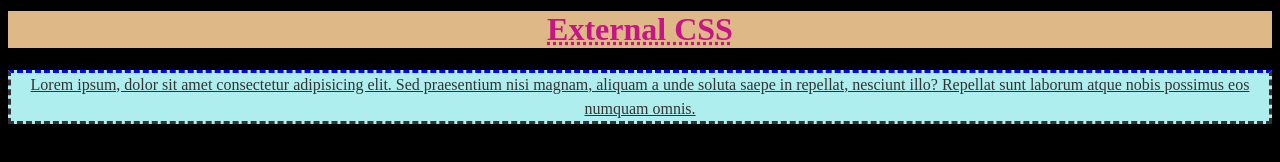
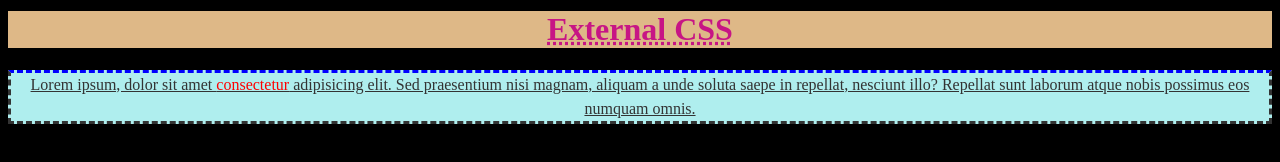
Before and after one commit to anvesha-21/web-dev-practice, a plain HTML site: page index.html in a window 1280 px wide. Shown: the part 278-440 px from the top of the page. Drawn offline with Linux system fonts and the light colour scheme.

Commit message:
Update index.html

```diff
--- a/index.html
+++ b/index.html
@@ -63,7 +63,7 @@
             External CSS
         </h1>
         <p>
-            Lorem ipsum, dolor sit amet consectetur adipisicing elit. Sed praesentium nisi magnam, aliquam a unde soluta saepe in repellat, nesciunt illo? Repellat sunt laborum atque nobis possimus eos numquam omnis.
+            Lorem ipsum, dolor sit amet <span style="color : red">consectetur</span> adipisicing elit. Sed praesentium nisi magnam, aliquam a unde soluta saepe in repellat, nesciunt illo? Repellat sunt laborum atque nobis possimus eos numquam omnis.
         </p>
 
 
```
